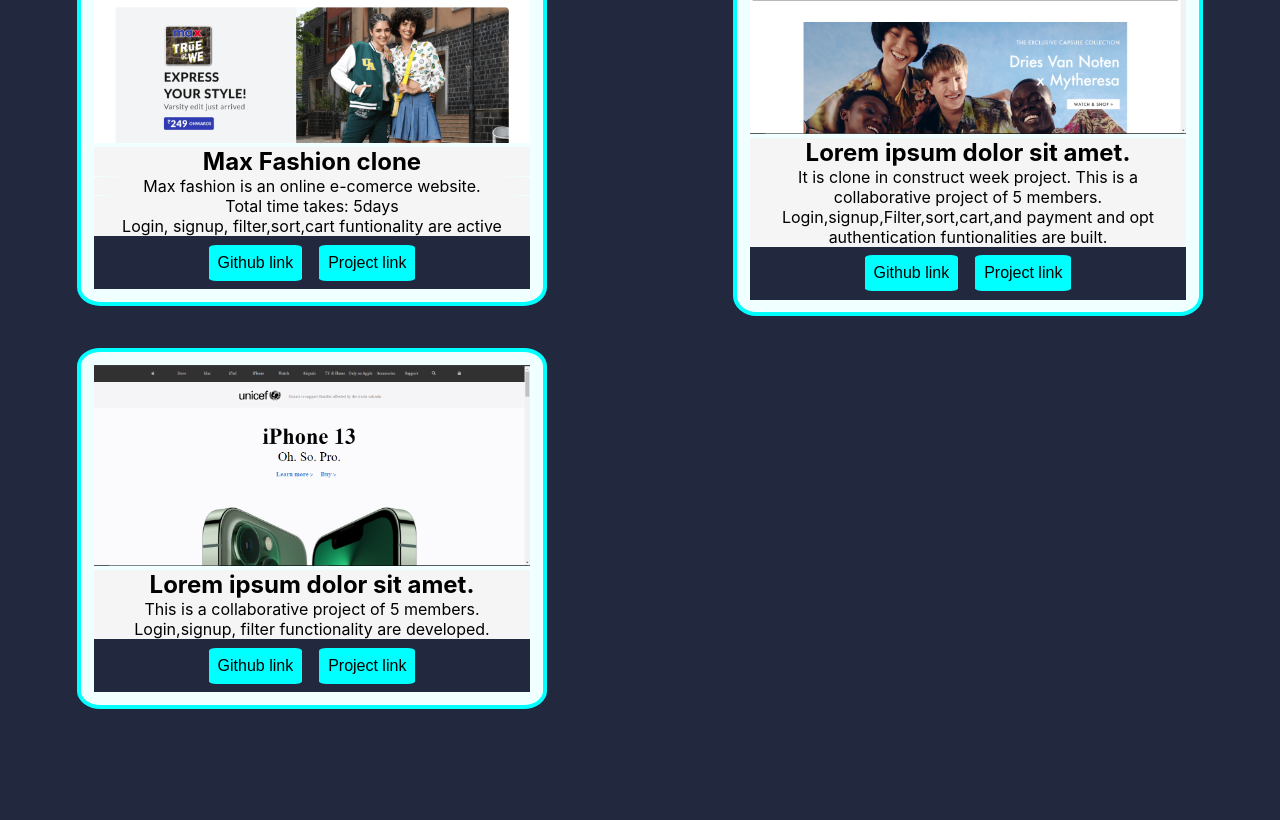
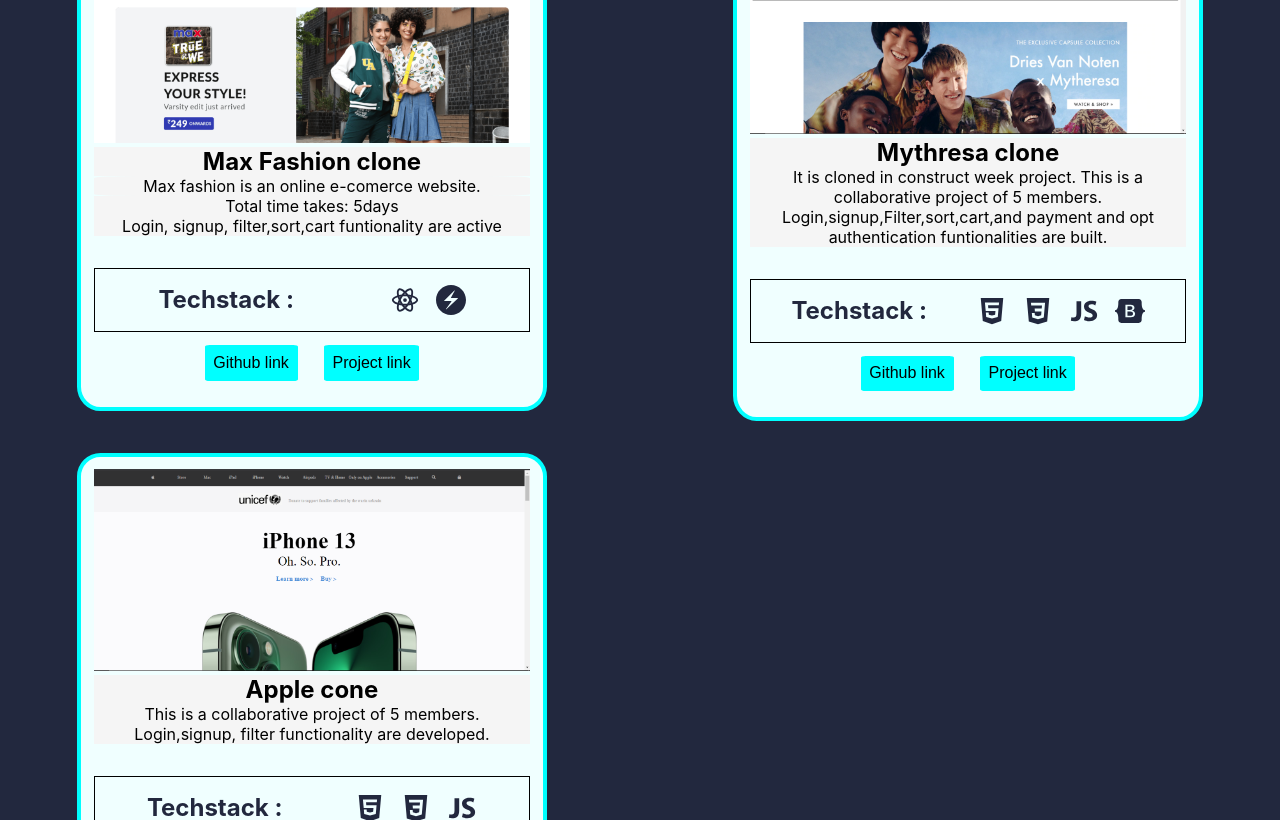
Before and after one commit to amit05c/portfolio, a React (Create React App) app: page / in a window 1280 px wide. Shown: the part 1980-2800 px from the top of the page. Built offline with nearby package versions, Linux system fonts and the light colour scheme.

Commit message:
little_update

```diff
--- a/src/App.css
+++ b/src/App.css
@@ -1,7 +1,7 @@
 
 *{
 
-  background-color: #22283e;
+  /* background-color: #22283e; */
   margin: 0;
   padding: 0;
 
--- a/src/Pages/Projects.jsx
+++ b/src/Pages/Projects.jsx
@@ -5,6 +5,16 @@
 import image3 from "../Images/apple.png"
 
 import { AiFillGithub } from 'react-icons/ai';
+import { FaHtml5 } from 'react-icons/fa';
+import { IoLogoCss3 } from 'react-icons/io';
+import { IoLogoJavascript } from 'react-icons/io';
+import { RiReactjsLine } from 'react-icons/ri';
+import { SiChakraui } from 'react-icons/si';
+import { SiBootstrap } from 'react-icons/si';
+
+
+
+
 import Aos from 'aos'
 import "aos/dist/aos.css"
 
@@ -22,14 +32,20 @@
           <img src={image1} alt="max_fashion" width={"100%"}  />
           <h2 style={{backgroundColor:"whitesmoke"}}>Max Fashion clone</h2>
           <p style={{backgroundColor:"whitesmoke", borderRadius:"10%"}}>Max fashion is an online e-comerce website.
-
-            {/* <br /> */}
-
-            {/* <br /> */}
           </p>
           <div>
           <p style={{backgroundColor:"whitesmoke"}}>Total time takes: 5days</p>
             <p style={{backgroundColor:"whitesmoke"}}>Login, signup, filter,sort,cart funtionality are active</p>
+          </div>
+
+
+          <div className={styles.techstack}>
+            <h2>Techstack :</h2>
+            <div>
+            <RiReactjsLine/>
+            <SiChakraui/>
+            </div>
+
           </div>
 
           <div>
@@ -42,23 +58,46 @@
 
         <div data-aos="fade-right">
         <img src={image2} alt="mythressa_clone" width={"100%"} />
-          <h2 style={{backgroundColor:"whitesmoke"}}>Lorem ipsum dolor sit amet.</h2>
-          <p style={{backgroundColor:"whitesmoke"}}>It is clone in construct week project. This is a collaborative project of 5 members.</p>
+          <h2 style={{backgroundColor:"whitesmoke"}}>Mythresa clone</h2>
+          <p style={{backgroundColor:"whitesmoke"}}>It is cloned in construct week project. This is a collaborative project of 5 members.</p>
           <p style={{backgroundColor:"whitesmoke"}}>Login,signup,Filter,sort,cart,and payment and opt authentication funtionalities are built.</p>
+
+          <div className={styles.techstack}>
+            <h2>Techstack :</h2>
+            <div>
+            <FaHtml5/>
+            <IoLogoCss3/>
+            <IoLogoJavascript/>
+            <SiBootstrap/>
+            </div>
+
+          </div>
+
+
           <div >
           <a  href="https://github.com/rajpawanku/Mytheresa" target={"_blank"}><button>Github link</button></a>
           <a href="https://marvelous-torrone-9bbbc5.netlify.app/index.html" target={"_blank"}><button>Project link</button></a>
 
           </div>
+
         </div>
 
         <div data-aos="fade-left">
         <img src={image3} alt="apple_clone" width={"100%"} />
-          <h2 style={{backgroundColor:"whitesmoke"}}>Lorem ipsum dolor sit amet.</h2>
+          <h2 style={{backgroundColor:"whitesmoke"}}>Apple cone</h2>
           <p style={{backgroundColor:"whitesmoke"}}>This is a collaborative project of 5 members. <br>
           </br>
           Login,signup, filter functionality are developed.
           </p>
+          <div className={styles.techstack}>
+            <h2>Techstack :</h2>
+            <div>
+            <FaHtml5/>
+            <IoLogoCss3/>
+            <IoLogoJavascript/>
+            </div>
+
+          </div>
           <div>
           <a href="https://github.com/harshalpatil655/Apple-Clone-Masai" target={"_blank"}><button>Github link</button></a>
           <a href="https://github.com/harshalpatil655/Apple-Clone-Masai" target={"_blank"}><button>Project link</button></a>
--- a/src/Pages/Skills.jsx
+++ b/src/Pages/Skills.jsx
@@ -26,22 +26,22 @@
       <div className={styles.skills_lists}>
         <div data-aos="fade-left">  <img  src={reactLogo} alt="react_logo" width={"100px"} /></div>
         <div data-aos="fade-left">
-         <img src={Redux} alt={"redux_logo"} style={{backgroundColor:"whitesmoke"}} width={"90px"}/>
+         <img src={Redux} alt={"redux_logo"} style={{backgroundColor:"whitesmoke", borderRadius:"48%"}} width={"100px"} />
         </div>
 
         <div data-aos="fade-right">
-        <img src={javascript} alt={"javascript_logo"} width={"90px"}/>
+        <img src={javascript} alt={"javascript_logo"} width={"85px"} style={{borderRadius:"60%"}}/>
         </div>
 
         <div data-aos="fade-left">
-        <img src={cssLogo} alt={"css_logo"} width={"90px"}/>
+        <img src={cssLogo} alt={"css_logo"} width={"90px"} style={{borderRadius:"50%"}} />
         </div>
 
         <div data-aos="fade-right">
-        <img src={chakraUi} alt={"chakra_logo"} width={"100px"}/>
+        <img src={chakraUi} alt={"chakra_logo"} width={"100px"} style={{borderRadius:"50%"}} />
         </div>
         <div data-aos="fade-right">
-        <img src={bootstrap} alt={"bootstrap_logo"} width={"90px"}/>
+        <img src={bootstrap} alt={"bootstrap_logo"} width={"90px"} style={{borderRadius:"50%"}}/>
         </div>
       </div>
     </div>
--- a/src/Styles/home.module.css
+++ b/src/Styles/home.module.css
@@ -2,7 +2,7 @@
 
 
 .home{
-    /* background: red; */
+    background-color: #22283e;
     /* height: 200vh; */
     /* width: 100%; */
     box-sizing: border-box;
@@ -18,7 +18,7 @@
 
 
 .photo{
-    width: 100%;
+    width: 90%;
      position: relative;
      top: 2rem;
 
@@ -38,6 +38,7 @@
 }
 
 .intro{
+    margin-top: 10rem;
     display: flex;
     justify-content: center;
     width: 90%;
@@ -50,6 +51,7 @@
 
 .intro>div{
     /* border:  1px solid palevioletred; */
+    margin-top: 2rem;
 }
 
 .resume{
@@ -84,7 +86,7 @@
   }
 
 
-  @media (max-width: 720px) {
+  @media (max-width: 920px) {
        .intro{
         display: flex;
         flex-direction: column;
@@ -93,4 +95,12 @@
        .photo{
         width: 50%;
        }
+
+
+       .intro{margin-top: 5rem;}
+
+       .photo{
+        position: relative;
+        top: 5rem;
+       }
   }
--- a/src/Styles/projects.module.css
+++ b/src/Styles/projects.module.css
@@ -53,14 +53,31 @@
     font-size: 100%;
     background-color: aqua;
     padding: 2%;
-    border-radius: 8%;
-    margin: 2%;
+    border-radius: 5%;
+    margin: 3%;
     border: none;
     cursor: pointer;
 }
 
 .project_list>div>div>a{
     /* background-color: whitesmoke; */
+}
+
+.techstack{
+    display: flex;
+    margin-top: 2rem;
+    justify-content: space-around;
+    color: #22283e;
+    border: 1px solid black;
+     /* font-family:  sans-serif; */
+     padding: 1rem;
+
+}
+
+.techstack>div{
+    display: flex;
+    gap:1rem;
+    font-size: 30px;
 }
 
 
```
